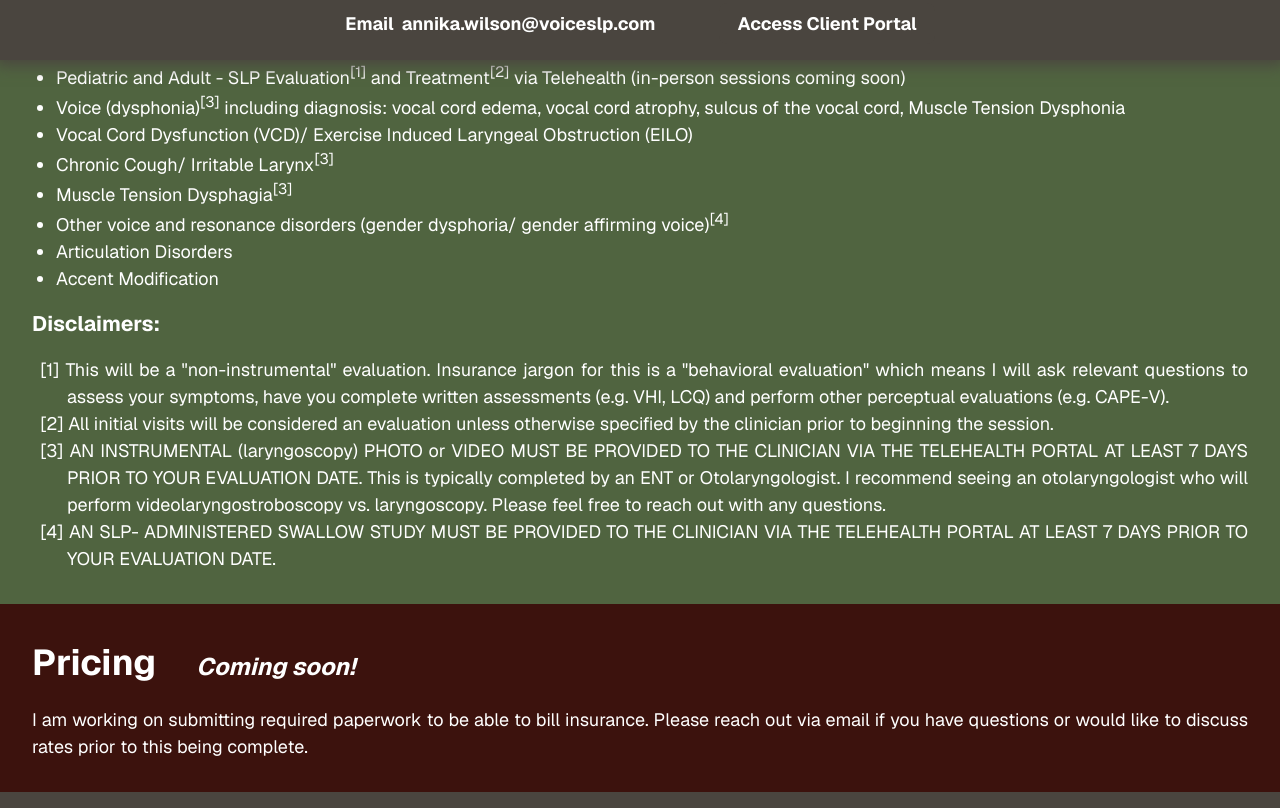
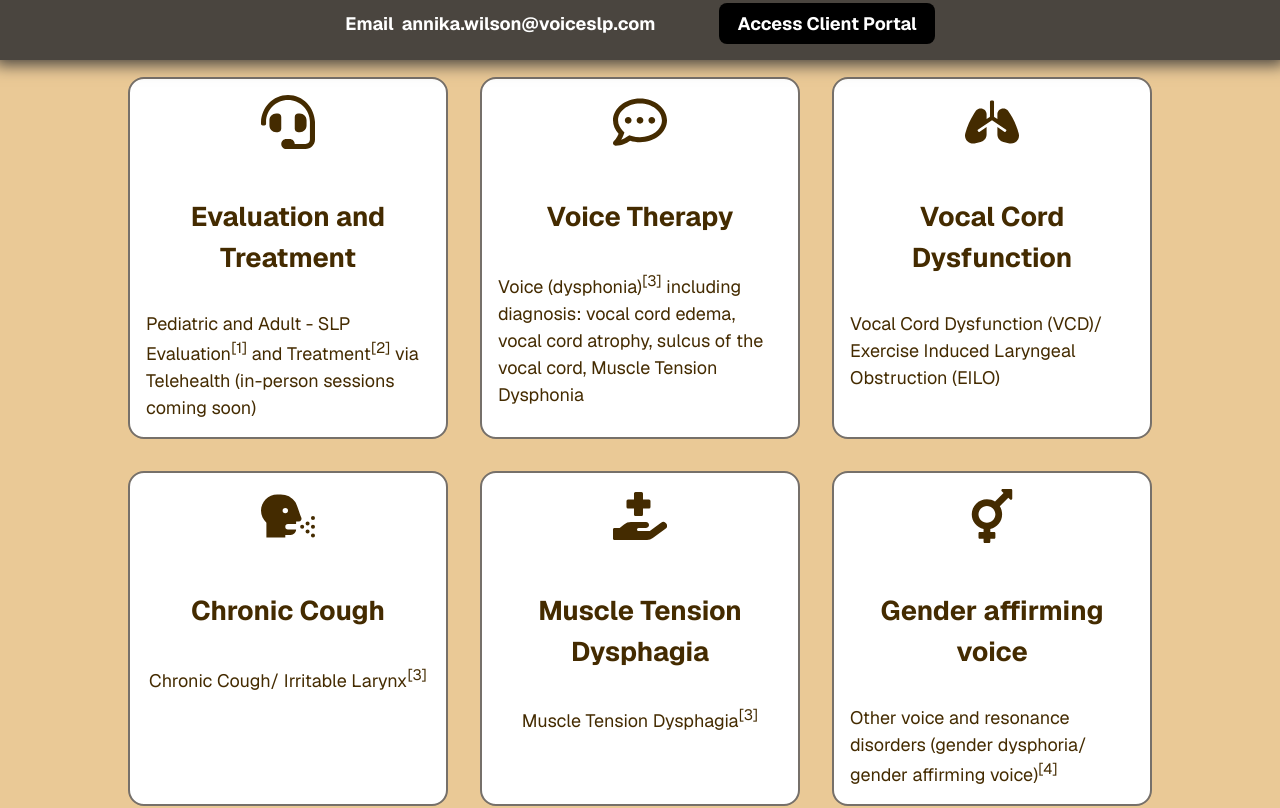
Before and after one commit to ntwilson/annikas-website, a Next.js app: page / in a window 1280 px wide. Shown: the part 740-1548 px from the top of the page. Built offline with nearby package versions, Linux system fonts and the light colour scheme.

Commit message:
Use cards for the each of the services

```diff
--- a/src/pages/index.tsx
+++ b/src/pages/index.tsx
@@ -1,8 +1,8 @@
 import Head from "next/head"
-import Image from "next/image"
-import Link from "next/link"
 import { Geist, Geist_Mono } from "next/font/google"
 import styles from "@/styles/Home.module.css"
+import { FaHeadset, FaRegCommentDots, FaLungs, FaHeadSideCough, FaTransgender, FaHandHoldingMedical, FaCommentMedical, FaRegComments } from "react-icons/fa";
+import { ReactElement } from "react"
 
 const geistSans = Geist({
   variable: "--font-geist-sans",
@@ -13,6 +13,16 @@ const geistMono = Geist_Mono({
   variable: "--font-geist-mono",
   subsets: ["latin"],
 })
+
+const ServicesCard = ({ title, icon, description }: { title: string, icon: ReactElement<any, any>, description: ReactElement<any, any> }) => {
+  return (
+    <div className={styles['services-card']}>
+      {icon}
+      <h2>{title}</h2>
+      <p>{description}</p>
+    </div>
+  )
+}
 
 export default function Home() {
   return (
@@ -46,17 +56,89 @@ export default function Home() {
           </div>
           <div className={`${styles['content-container']} ${styles['services-container']}`}>
             <h1>Services</h1>
-            <ul>
-              <li>Pediatric and Adult -  SLP Evaluation<sup id="services-footnote-source-1">[<a href="#services-footnote-1">1</a>]</sup> and Treatment<sup id="services-footnote-source-2">[<a href="#services-footnote-2">2</a>]</sup> via Telehealth
-                (in-person sessions coming soon)</li>
-              <li>Voice (dysphonia)<sup id="services-footnote-source-3">[<a href="#services-footnote-3">3</a>]</sup> including diagnosis:  vocal cord edema, vocal cord atrophy, sulcus of the vocal cord, Muscle Tension Dysphonia</li>
-              <li>Vocal Cord Dysfunction (VCD)/ Exercise Induced Laryngeal Obstruction (EILO)</li>
-              <li>Chronic Cough/ Irritable Larynx<sup>[<a href="#services-footnote-3">3</a>]</sup></li>
-              <li>Muscle Tension Dysphagia<sup>[<a href="#services-footnote-3">3</a>]</sup> </li>
-              <li>Other voice and resonance disorders (gender dysphoria/ gender affirming voice)<sup id="services-footnote-source-4">[<a href="#services-footnote-4">4</a>]</sup></li>
-              <li>Articulation Disorders</li>
-              <li>Accent Modification</li>
-            </ul>
+
+            <div className={styles['services-cards-container']}>
+              <ServicesCard
+                title="Evaluation and Treatment"
+                icon={<FaHeadset />}
+                description={
+                  <>
+                    Pediatric and Adult - SLP Evaluation<sup id="services-footnote-source-1">[<a href="#services-footnote-1">1</a>]</sup> and Treatment<sup id="services-footnote-source-2">[<a href="#services-footnote-2">2</a>]</sup> via Telehealth
+                    (in-person sessions coming soon)
+                  </>
+                }
+              />
+
+              <ServicesCard
+                title="Voice Therapy"
+                icon={<FaRegCommentDots />}
+                description={
+                  <>
+                    Voice (dysphonia)<sup id="services-footnote-source-3">[<a href="#services-footnote-3">3</a>]</sup> including diagnosis:  vocal cord edema, vocal cord atrophy, sulcus of the vocal cord, Muscle Tension Dysphonia
+                  </>
+                }
+              />
+
+              <ServicesCard
+                title="Vocal Cord Dysfunction"
+                icon={<FaLungs />}
+                description={
+                  <>
+                    Vocal Cord Dysfunction (VCD)/ Exercise Induced Laryngeal Obstruction (EILO)
+                  </>
+                }
+              />
+
+              <ServicesCard
+                title="Chronic Cough"
+                icon={<FaHeadSideCough />}
+                description={
+                  <>
+                    Chronic Cough/ Irritable Larynx<sup>[<a href="#services-footnote-3">3</a>]</sup>
+                  </>
+                }
+              />
+
+              <ServicesCard
+                title="Muscle Tension Dysphagia"
+                icon={<FaHandHoldingMedical />}
+                description={
+                  <>
+                    Muscle Tension Dysphagia<sup>[<a href="#services-footnote-3">3</a>]</sup>
+                  </>
+                }
+              />
+
+              <ServicesCard
+                title="Gender affirming voice"
+                icon={<FaTransgender />}
+                description={
+                  <>
+                    Other voice and resonance disorders (gender dysphoria/ gender affirming voice)<sup id="services-footnote-source-4">[<a href="#services-footnote-4">4</a>]</sup>
+                  </>
+                }
+              />
+
+              <ServicesCard
+                title="Articulation Disorders"
+                icon={<FaCommentMedical />}
+                description={
+                  <>
+                    Articulation Disorders
+                  </>
+                }
+              />
+
+              <ServicesCard
+                title="Accent Modification"
+                icon={<FaRegComments />}
+                description={
+                  <>
+                    Accent Modification
+                  </>
+                }
+              />
+            </div>
 
             <h3>Disclaimers:</h3>
             <ol>
--- a/src/styles/Home.module.css
+++ b/src/styles/Home.module.css
@@ -62,12 +62,7 @@
 }
 
 .about-me-container {
-  background-color: white;
-  color: var(--burnt);
-}
-
-.about-me-container h1 {
-  color: var(--light-burnt);
+  background-color: var(--green);
 }
 
 .about-me-contents {
@@ -84,8 +79,42 @@
 }
 
 .services-container {
-  background-color: var(--green);
+  background-color: var(--warm);
+  color: var(--burnt);
+  gap: 2rem;
 }
+
+.services-cards-container {
+  display: flex;
+  flex-wrap: wrap;
+  gap: 2rem;
+  justify-content: center;
+}
+
+.services-card {
+  background-color: white;
+  color: var(--burnt);
+  width: 20rem;
+  border: 2px solid var(--kindling);
+  padding: 1rem;
+  border-radius: 1rem;
+  display: flex;
+  flex-direction: column;
+  gap: 2rem;
+  align-items: center;
+  text-align: left;
+}
+
+.services-card h2 {
+  font-weight: bold;
+  text-align: center;
+}
+
+.services-card svg {
+  margin-bottom: 1rem;
+  font-size: 3em;
+}
+
 
 .services-container ul {
   padding-left: 1.5rem;
@@ -160,7 +189,7 @@
 }
 
 .footer .contact-button {
-  background-color: var(--espresso-beans);
+  background-color: black;
   color: white;
   border: none;
   padding: 0.5em 1em;
--- a/src/styles/globals.css
+++ b/src/styles/globals.css
@@ -8,10 +8,11 @@
   /* --background: #DAD4BA; */
   --background: var(--espresso-beans);
   --foreground: white;
-  --green: #506440;
+  --green: #394C2B;
   --red: #3C120D;
   --light-burnt: #986000;
   --burnt: #442B00;
+  --warm: #EAC996;
 }
 
 html,
```
Also changed, not shown: package.json (+4 -3 lines), 1 other file (tests, documents, lock files or other folders).
